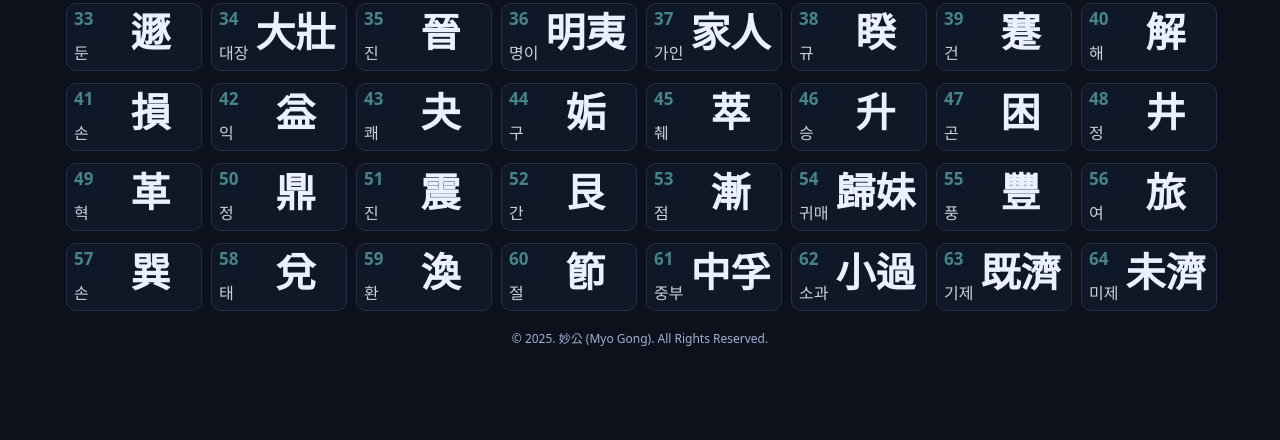
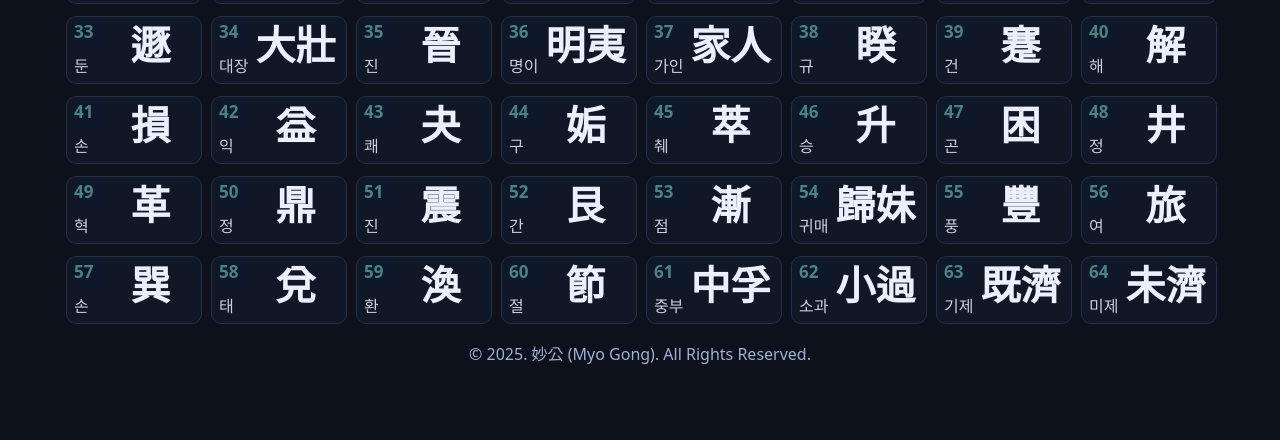
Before and after one commit to Z-eniac/iching, a website: page docs/Dict/dict_index.html in a window 1280 px wide. Shown: the part 754-1194 px from the top of the page. Drawn offline with Linux system fonts and the light colour scheme; a web font is replaced by a local one.

Commit message:
Update dict_index.html

```diff
--- a/docs/Dict/dict_index.html
+++ b/docs/Dict/dict_index.html
@@ -26,7 +26,7 @@ a{color:inherit;text-decoration:none}
 .wrap{max-width:1200px;margin:28px auto 72px;padding:0 16px}
 .head{display:flex;flex-direction:column;align-items:center;gap:10px;margin-bottom:16px}
 h1{font-family:"NotoSerifCJK-ICHING",serif;font-size:3rem;margin:.2em 0 .1em}
-.sub{color:var(--muted);font-size:12px;font-weight:300;text-align:center; line-height:1.6}
+.sub{color:var(--muted);font-weight:300;text-align:center; line-height:1.6}
 
 h2{font-family:"NotoSerifCJK-ICHING",serif;margin:8px 0 14px;text-align:center;font-size:26px}
 
```
